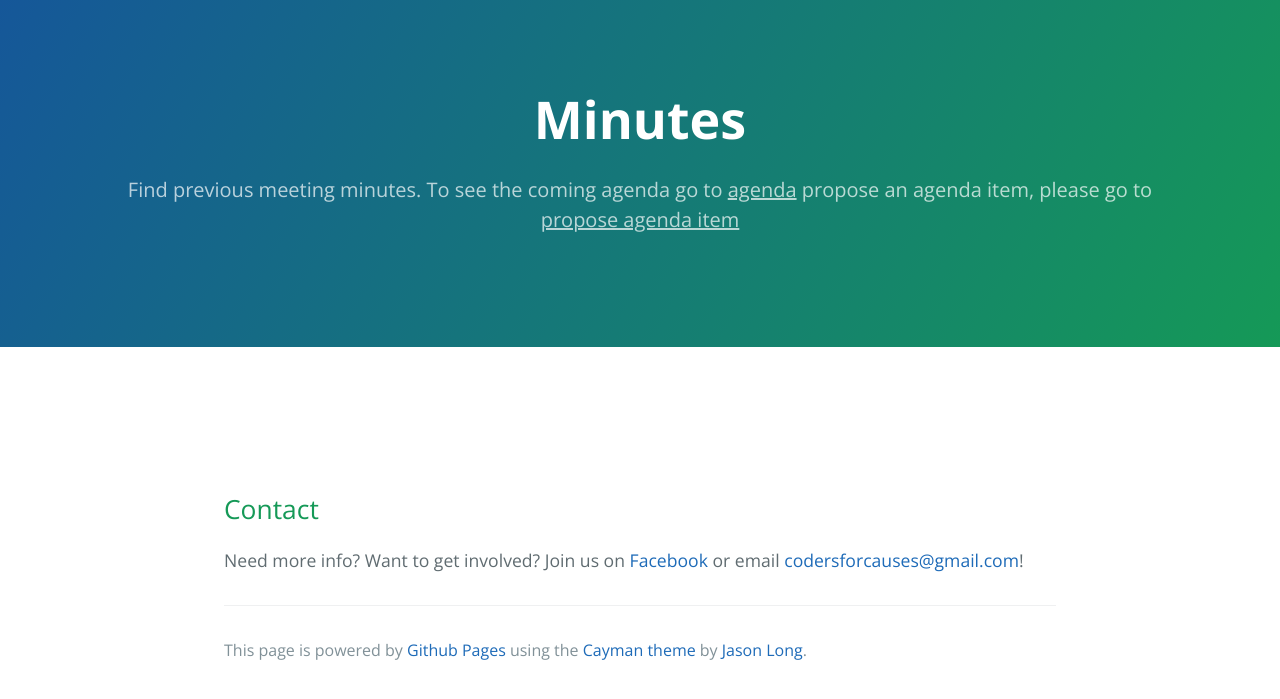
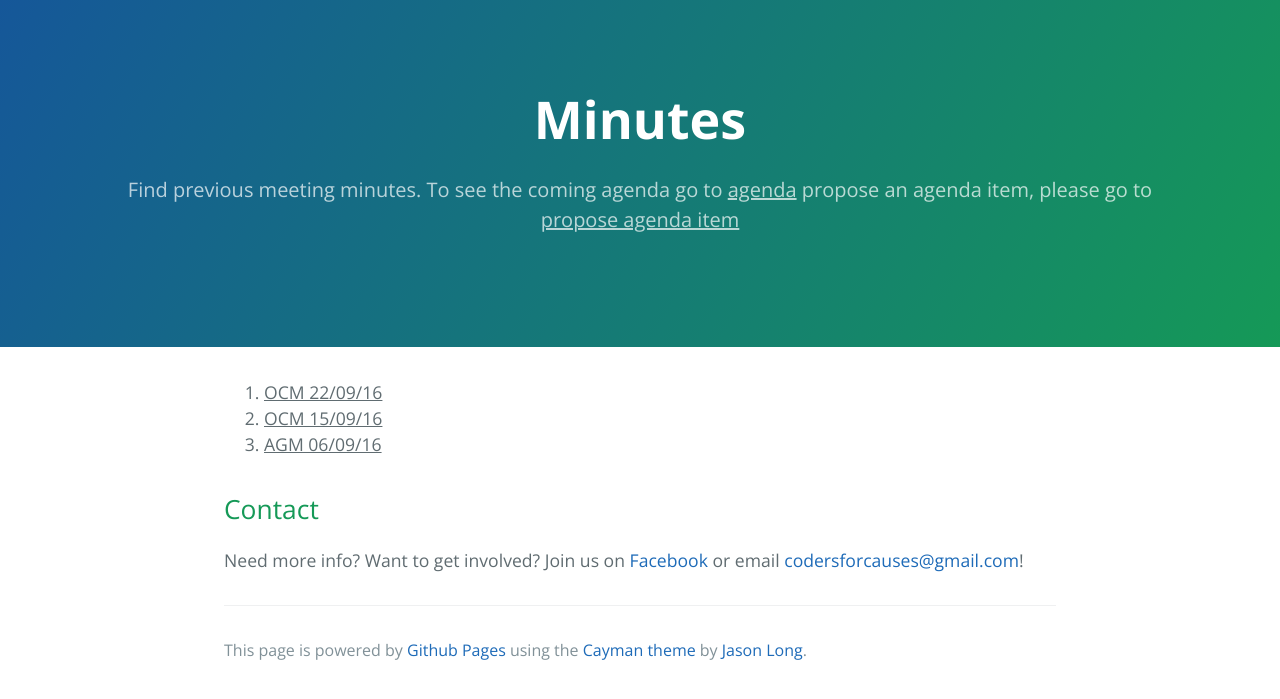
Before and after one commit to codersforcauses/backup, a Jekyll site: the page minutes/index.html, which Jekyll copies as it is, in a window 1280 px wide. Shown: the top 699 px of the page. Built offline with Jekyll 4.4.1, drawn with Linux system fonts in a browser that asks for light colours.

Commit message:
Changed link color.

```diff
--- a/minutes/index.html
+++ b/minutes/index.html
@@ -18,9 +18,9 @@
     <section class="main-content">
 
 <ol>
-  <li style="color: #ffffff; text-decoration: underline;" href="./22-09-16">OCM 22/09/16</li>
-  <li style="color: #ffffff; text-decoration: underline;" href="./15-09-16">OCM 15/09/16</li>
-  <li style="color: #ffffff; text-decoration: underline;" href="./06-09-16">AGM 06/09/16</li>
+  <li style="text-decoration: underline;" href="./22-09-16">OCM 22/09/16</li>
+  <li style="text-decoration: underline;" href="./15-09-16">OCM 15/09/16</li>
+  <li style="text-decoration: underline;" href="./06-09-16">AGM 06/09/16</li>
 </ol>
 
 
```
